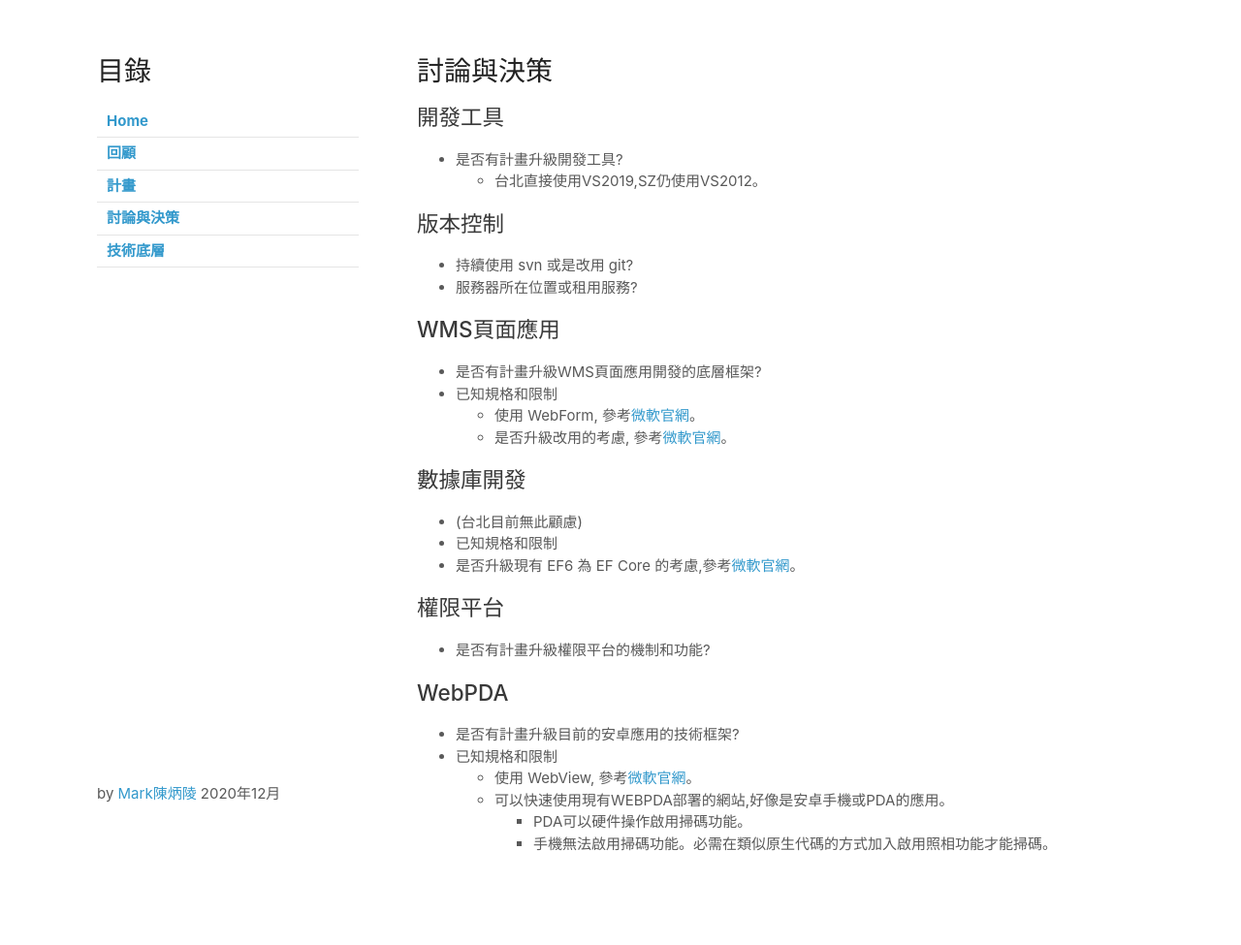
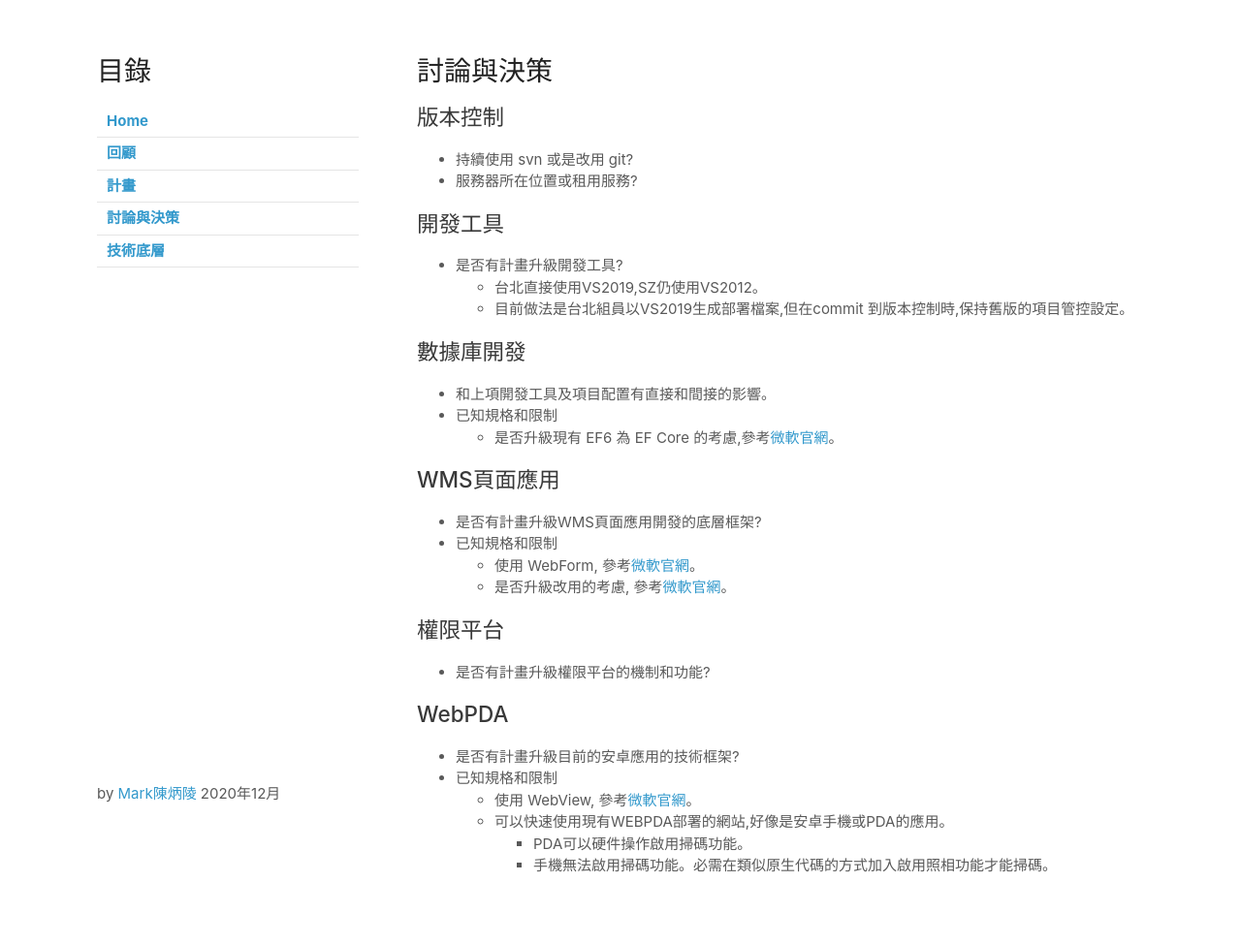
Before and after one commit to dreamaitek/p003, a Jekyll site: the page built from decision.md, in a window 1280 px wide. Shown: the whole page at 97% size. Built offline with Jekyll 4.4.1, drawn with Linux system fonts in a browser that asks for light colours; our own code applies the rules of GitHub Pages for plain Markdown files; before the commit the page ends 952 px from its top, so only the background shows below that.

Commit message:
Update decision.md

```diff
--- a/decision.md
+++ b/decision.md
@@ -3,13 +3,22 @@ layout: default
 ---
 # 討論與決策
 
-## 開發工具
-- 是否有計畫升級開發工具?
-  - 台北直接使用VS2019,SZ仍使用VS2012。
+
 
 ## 版本控制
 - 持續使用 svn 或是改用 git?
 - 服務器所在位置或租用服務?
+
+## 開發工具
+- 是否有計畫升級開發工具?
+  - 台北直接使用VS2019,SZ仍使用VS2012。
+  - 目前做法是台北組員以VS2019生成部署檔案,但在commit 到版本控制時,保持舊版的項目管控設定。
+
+
+## 數據庫開發
+- 和上項開發工具及項目配置有直接和間接的影響。
+- 已知規格和限制
+  - 是否升級現有 EF6 為 EF Core 的考慮,參考[微軟官網]([https://docs.microsoft.com/zh-tw/ef/efcore-and-ef6/)。
 
 
 ## WMS頁面應用
@@ -17,12 +26,6 @@ layout: default
 - 已知規格和限制
   - 使用 WebForm, 參考[微軟官網](https://docs.microsoft.com/zh-tw/aspnet/web-forms/what-is-web-forms)。
   - 是否升級改用的考慮, 參考[微軟官網](https://docs.microsoft.com/zh-tw/dotnet/architecture/blazor-for-web-forms-developers/migration)。
-
-
-## 數據庫開發
-- (台北目前無此顧慮)
-- 已知規格和限制
-- 是否升級現有 EF6 為 EF Core 的考慮,參考[微軟官網]([https://docs.microsoft.com/zh-tw/ef/efcore-and-ef6/)。
 
 
 ## 權限平台
```
